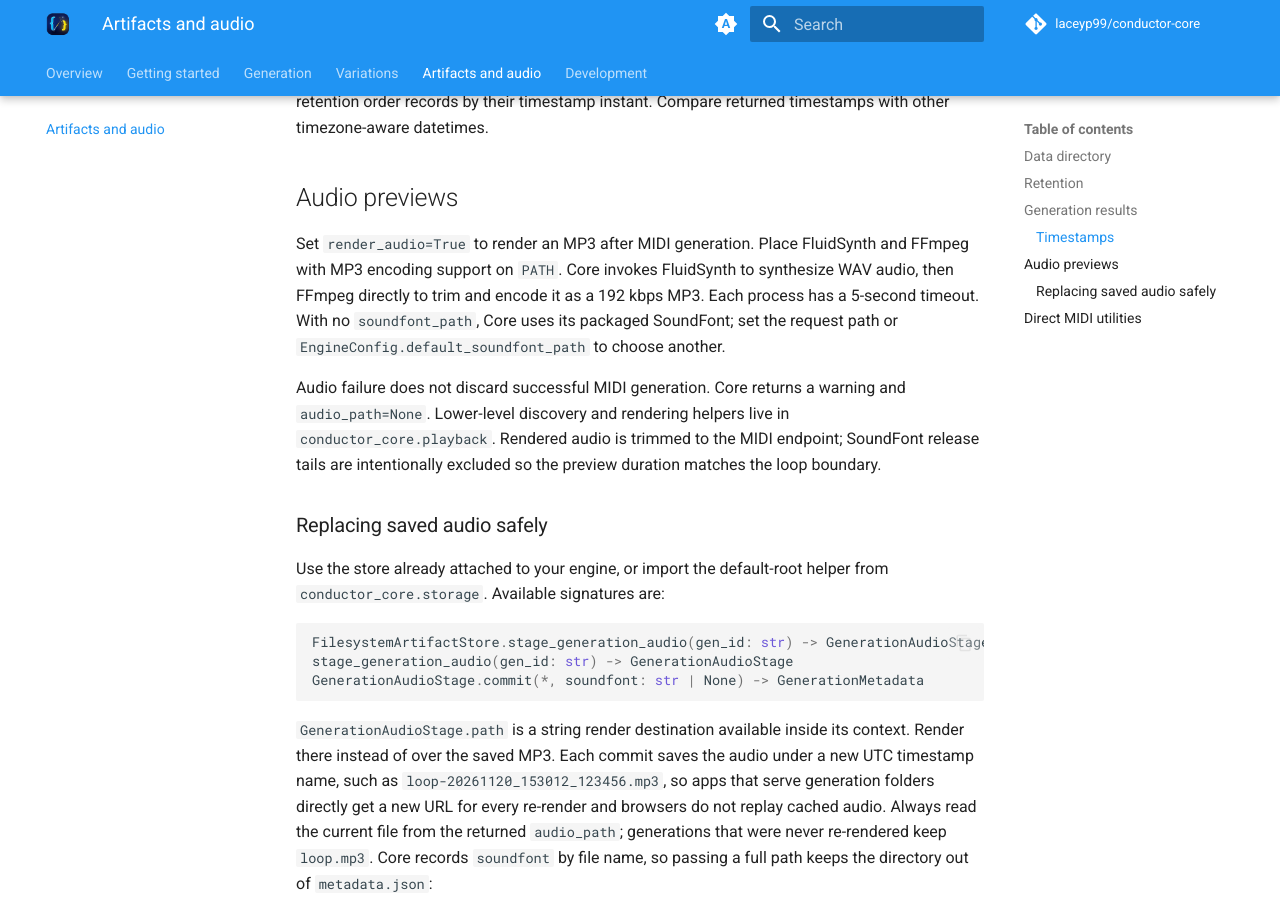
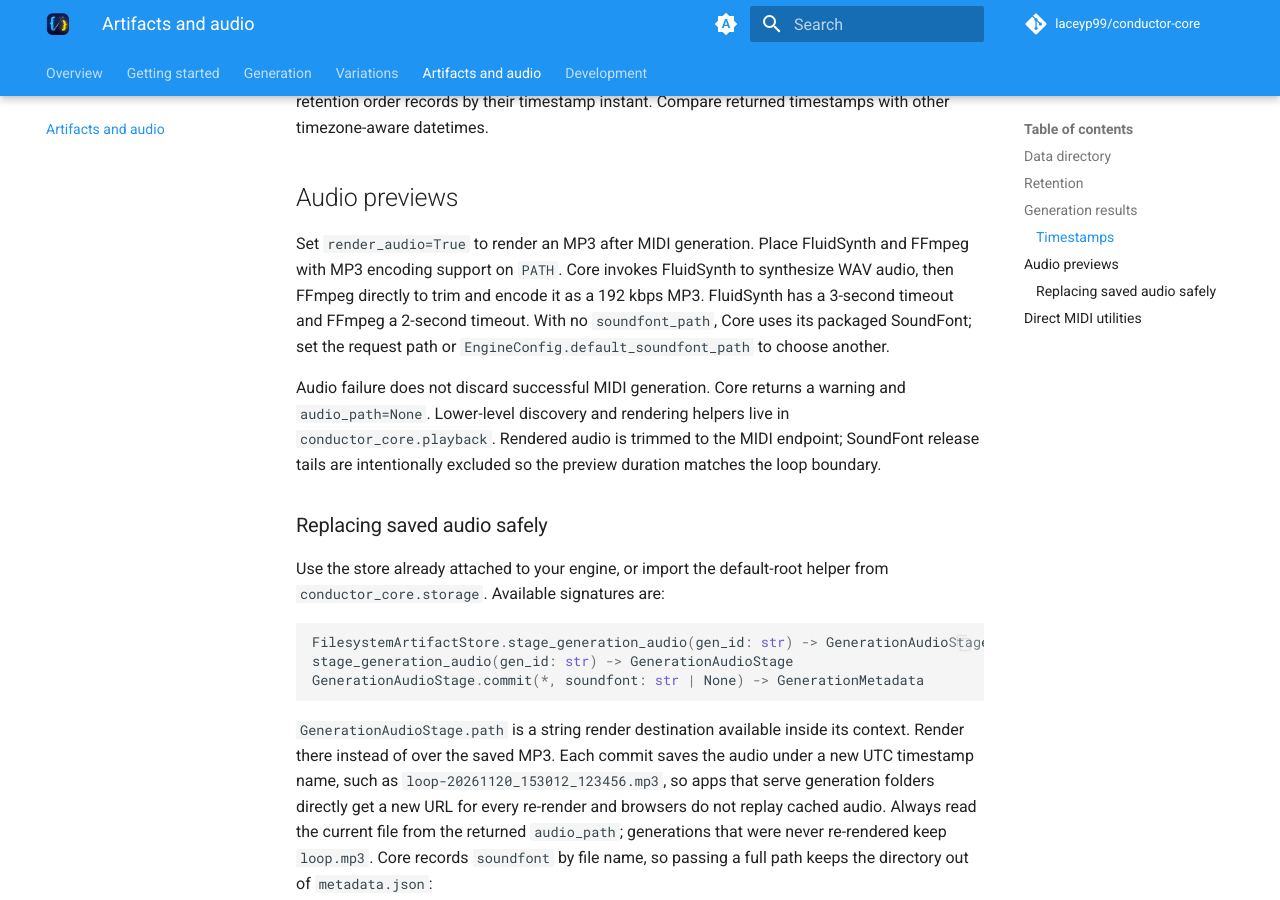
Before and after one commit to laceyp99/conductor-core, an MkDocs documentation site: the page built from docs/artifacts-and-audio.md, in a window 1280 px wide and 900 px high, scrolled down 3189 px. Built offline with MkDocs 1.6.1 and Material for MkDocs 9.7.7, drawn with Linux system fonts in a browser that asks for light colours; comment, search, counter and statistics services are not loaded.

Commit message:
perf(playback): shorten audio tool timeouts to 3s and 2s
FluidSynth now times out after 3 s and FFmpeg after 2 s, down from 5 s
each. Measured renders stay under about 1 s with SoundFonts up to 1 GB
and 4 renders at once, so this halves the worst-case wait on a stuck
process while keeping several times the normal headroom.

Co-Authored-By: Claude Opus 5.5 <noreply@anthropic.com>

```diff
--- a/docs/artifacts-and-audio.md
+++ b/docs/artifacts-and-audio.md
@@ -111,7 +111,8 @@ instant. Compare returned timestamps with other timezone-aware datetimes.
 Set `render_audio=True` to render an MP3 after MIDI generation. Place FluidSynth
 and FFmpeg with MP3 encoding support on `PATH`.
 Core invokes FluidSynth to synthesize WAV audio, then FFmpeg directly to trim and
-encode it as a 192 kbps MP3. Each process has a 5-second timeout. With no
+encode it as a 192 kbps MP3. FluidSynth has a 3-second timeout and FFmpeg a
+2-second timeout. With no
 `soundfont_path`, Core uses its packaged SoundFont; set the request path or
 `EngineConfig.default_soundfont_path` to choose another.
 
```
Also changed, not shown: CHANGELOG.md (+5 -0 lines), 2 other files.
